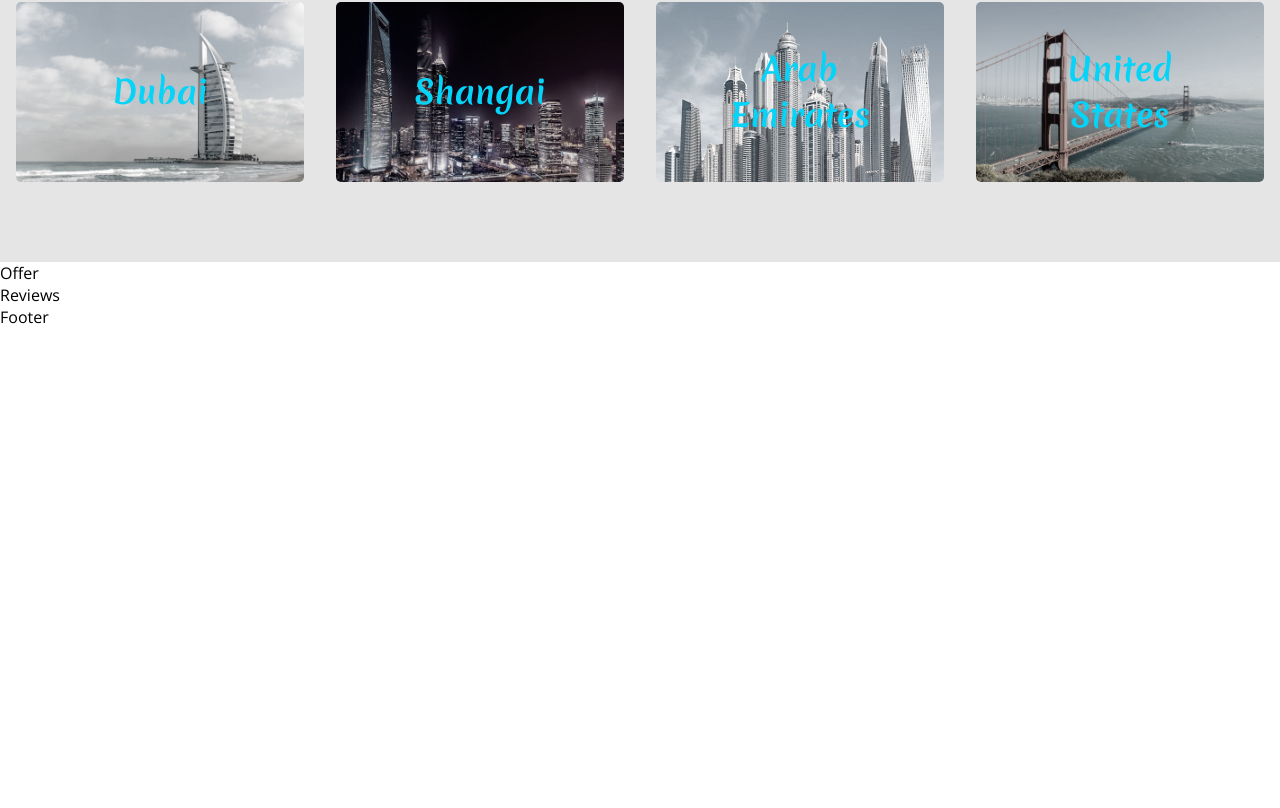
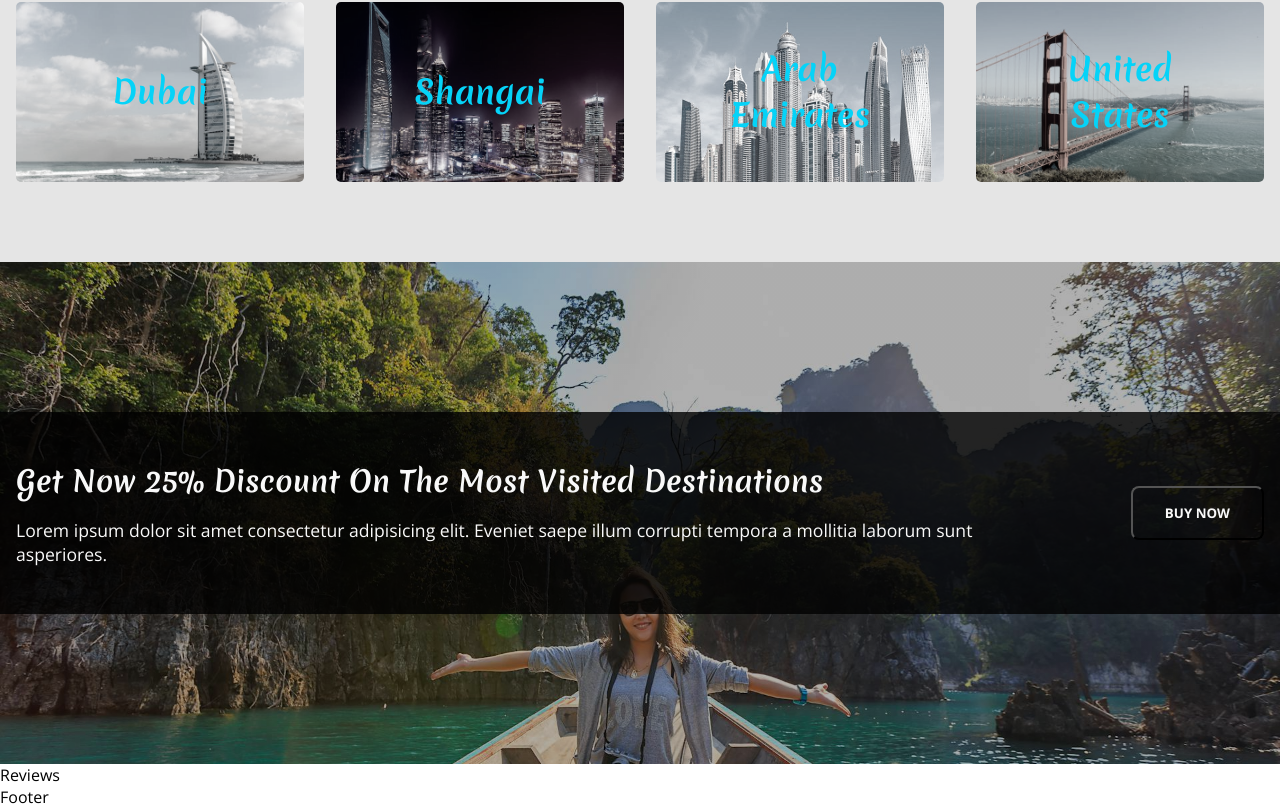
Before and after one commit to adrjmiranda/trip-touch, a React (Vite) app: page / in a window 1280 px wide. Shown: the part 1906-2714 px from the top of the page. Before the commit the page ends 2234 px from the top, so only its background shows below. Built offline with nearby package versions, Linux system fonts and the light colour scheme.

Commit message:
chore: added offer area

```diff
--- a/src/components/offer/index.tsx
+++ b/src/components/offer/index.tsx
@@ -2,9 +2,37 @@ import { FunctionComponent, ReactNode } from 'react';
 
 // Style
 import * as Style from './style';
+import { Wrapper } from '../../style/Components';
+
+// Image
+import HeroBg from '../../assets/img/hero-bg.jpg';
 
 const Offer: FunctionComponent = (): ReactNode => {
-	return <Style.Container>Offer</Style.Container>;
+	return (
+		<Style.Container
+			style={{
+				backgroundImage:
+					'linear-gradient(rgba(0, 0, 0, .3), rgba(0, 0, 0, .3)), url(' +
+					HeroBg +
+					')',
+			}}
+		>
+			<Style.Content>
+				<Wrapper>
+					<Style.Info>
+						<div className='offer-info'>
+							<h4>Get now 25% discount on the most visited destinations</h4>
+							<p>
+								Lorem ipsum dolor sit amet consectetur adipisicing elit. Eveniet
+								saepe illum corrupti tempora a mollitia laborum sunt asperiores.
+							</p>
+						</div>
+						<button type='button'>Buy now</button>
+					</Style.Info>
+				</Wrapper>
+			</Style.Content>
+		</Style.Container>
+	);
 };
 
 export default Offer;
--- a/src/components/offer/style.ts
+++ b/src/components/offer/style.ts
@@ -1,3 +1,58 @@
 import styled from 'styled-components';
 
-export const Container = styled.div``;
+export const Container = styled.div`
+	background-position: center;
+	background-attachment: fixed;
+	background-repeat: no-repeat;
+	background-size: cover;
+	padding: 150px 0;
+`;
+
+export const Content = styled.div`
+	background-color: rgba(0, 0, 0, 0.8);
+	padding: 3rem 0;
+`;
+
+export const Info = styled.div`
+	display: flex;
+	align-items: center;
+	gap: 4rem;
+
+	.offer-info {
+		display: flex;
+		flex-direction: column;
+		gap: 1rem;
+		color: ${(props) => props.theme.color.neutralWhite};
+		flex: 50%;
+
+		h4 {
+			font-family: ${(props) => props.theme.fontFamily.merienda};
+			font-size: 1.8rem;
+			text-transform: capitalize;
+			color: inherit;
+		}
+
+		p {
+			color: inherit;
+			font-size: 1.1rem;
+		}
+	}
+
+	button {
+		flex: 50%;
+		cursor: pointer;
+		border: ${(props) => props.theme.borderWidht.bwSmall} solid inherit;
+		color: ${(props) => props.theme.color.neutralWhite};
+		padding: 1rem 2rem;
+		border-radius: ${(props) => props.theme.borderRadius.brLarge};
+		max-width: fit-content;
+		background-color: transparent;
+		text-transform: uppercase;
+		font-weight: ${(props) => props.theme.fontWeight.fwLarge};
+		transition: ${(props) => props.theme.transitioType.trMedium};
+
+		&:hover {
+			background-color: rgba(255, 255, 255, 0.1);
+		}
+	}
+`;
```
